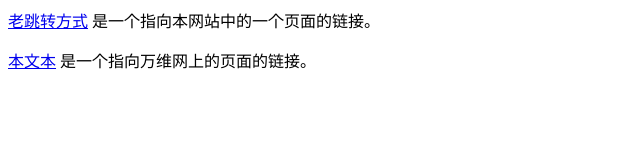
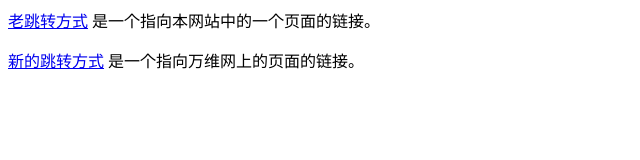
Before and after one commit to mistak1992/testforbank.io, a plain HTML site: page index.html in a window 1280 px wide. Shown: the whole page, without its empty margins (0-640 px from the left). Drawn offline with Linux system fonts and the light colour scheme.

Commit message:
Update index.html

```diff
--- a/index.html
+++ b/index.html
@@ -5,7 +5,7 @@
 <p>
 <a href="anan://jump?module=QRCode&type=QRCodeScanScreen">老跳转方式</a> 是一个指向本网站中的一个页面的链接。</p>
 
-<p><a href="zabank://BancaPushScreen.Banca.push?host=https://bank-app-sit.zatech.com/banca/survey%3Ffrom%3Dza_quest">本文本</a> 是一个指向万维网上的页面的链接。</p>
+<p><a href="zabank://BancaPushScreen.Banca.push?host=https://bank-app-sit.zatech.com/banca/survey%3Ffrom%3Dza_quest">新的跳转方式</a> 是一个指向万维网上的页面的链接。</p>
 
 </body>
 </html>
```
